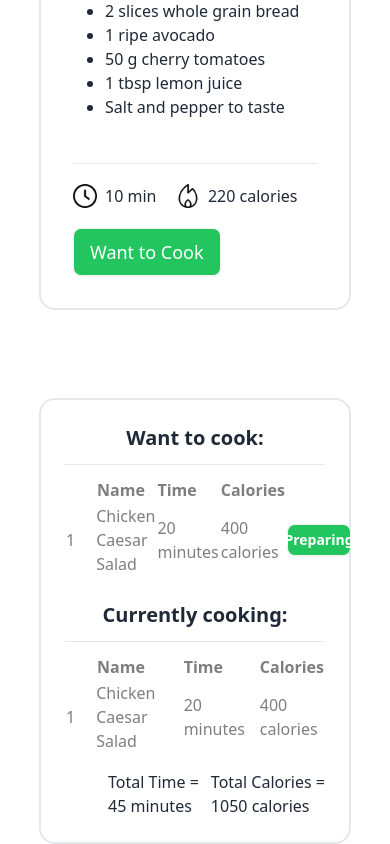
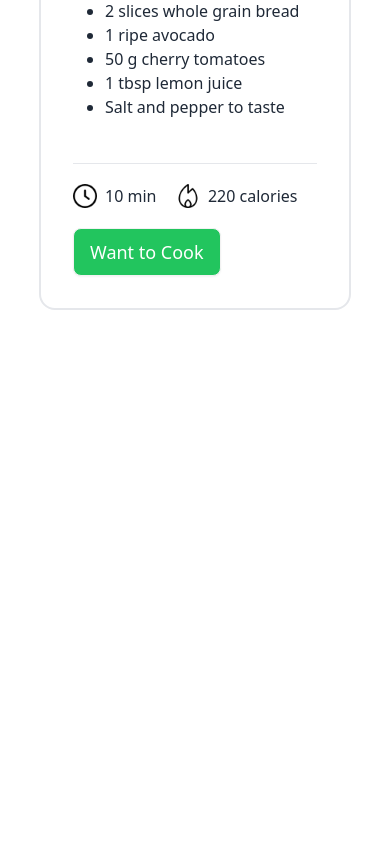
Before and after one commit to asif100a/Chefs-table, a React (Vite) app: page / in a window 390 px wide. Shown: the part 10024-10868 px from the top of the page. After the commit the page ends 10334 px from the top, so only its background shows below. Built offline with nearby package versions, Linux system fonts and the light colour scheme.

Commit message:
handle order list started

```diff
--- a/src/App.jsx
+++ b/src/App.jsx
@@ -5,16 +5,17 @@ import Header from './assets/Components/Header/Header'
 
 function App() {
 
-  const [order, setOrder] = useState([]);
+  const [orders, setOrders] = useState([]);
 
   const handleOrderFood = (items) => {
-    console.log(items);
+    const newOrders = [...orders, items];
+    setOrders(newOrders);
   };
 
   return (
     <>
       <Header></Header>
-      <Carts handleOrderFood={handleOrderFood}></Carts>
+      <Carts handleOrderFood={handleOrderFood} orders={orders}></Carts>
     </>
   )
 }
--- a/src/assets/Components/Carts/Carts.jsx
+++ b/src/assets/Components/Carts/Carts.jsx
@@ -1,9 +1,10 @@
 import PropTypes from 'prop-types';
 import { useEffect, useState } from 'react';
 import Cart from '../Cart/Cart';
+import DisplayOrder from '../DisplayOrder/DisplayOrder';
 
-const Carts = ({handleOrderFood}) => {
-    // console.log(handleOrderFood)
+const Carts = ({handleOrderFood, orders}) => {
+    // const {recipe_name, preparing_time, calories} = orders;
 
     const [carts, setCarts] = useState([]);
 
@@ -28,67 +29,9 @@ const Carts = ({handleOrderFood}) => {
                     }
                 </div>
 
-                <div className='border-2 w-full md:w-[25rem] h-fit px-6 rounded-2xl mt-16'>
-                    <div className='mt-6'>
-                        <h3 className='text-xl font-semibold text-center'>Want to cook: </h3>
-                        <hr className='my-3' />
-                    </div>
-                    <div>
-                        <table className='text-[#28282899]'>
-                            <thead>
-                                <tr>
-                                    <th colSpan={2} className='pl-8' align='left'>Name</th>
-                                    <th className='' align='left'>Time</th>
-                                    <th align='left'>Calories</th>
-                                </tr>
-                            </thead>
-                            <tbody>
-                                <tr className=''>
-                                    <td className=' pr-5'>1</td>
-                                    <td className=''>Chicken Caesar Salad</td>
-                                    <td>20 minutes</td>
-                                    <td>400 calories</td>
-                                    <td><button className='btn min-h-[2rem] h-[2rem] lg:min-h-[2.5rem] lg:h-[2.5rem] w-16 text-sm lg:text-base rounded-lg lg:rounded-full bg-green-500 text-white lg:w-fit px-1 lg:px-[10px]'>Preparing</button></td>
-                                </tr>
-                            </tbody>
-                        </table>
-                    </div>
-
-                    <div className='mt-6'>
-                        <h3 className='text-xl font-semibold text-center'>Currently cooking: </h3>
-                        <hr className='my-3' />
-                    </div>
-                    <div>
-                    <table className='text-[#28282899]'>
-                            <thead>
-                                <tr>
-                                    <th colSpan={2} className='pl-8' align='left'>Name</th>
-                                    <th className='' align='left'>Time</th>
-                                    <th align='left'>Calories</th>
-                                </tr>
-                            </thead>
-                            <tbody>
-                                <tr className=''>
-                                    <td className=' pr-5'>1</td>
-                                    <td className='w-32'>Chicken Caesar Salad</td>
-                                    <td className='w-24'>20 minutes</td>
-                                    <td>400 calories</td>
-
-                                </tr>
-                            </tbody>
-                        </table>
-                    </div>
-
-                    <div className='flex justify-end gap-3 pt-4 pb-6'>
-                        <p>Total Time = <br />
-                            45 minutes
-                        </p>
-
-                        <p>Total Calories = <br />
-                            1050 calories
-                        </p>
-                    </div>
-                </div>
+                {
+                    orders.map(order => <DisplayOrder order={order}></DisplayOrder>)
+                }
             </div>
         </div>
     );
--- /dev/null
+++ b/src/assets/Components/DisplayOrder/DisplayOrder.jsx
@@ -0,0 +1,76 @@
+import PropTypes from 'prop-types';
+
+const DisplayOrder = ({order}) => {
+    console.log(order)
+    return (
+        <div>
+            <div className='border-2 w-full md:w-[25rem] h-fit px-6 rounded-2xl mt-16'>
+                <div className='mt-6'>
+                    <h3 className='text-xl font-semibold text-center'>Want to cook: </h3>
+                    <hr className='my-3' />
+                </div>
+                <div>
+                    <table className='text-[#28282899]'>
+                        <thead>
+                            <tr>
+                                <th colSpan={2} className='pl-8' align='left'>Name</th>
+                                <th className='' align='left'>Time</th>
+                                <th align='left'>Calories</th>
+                            </tr>
+                        </thead>
+                        <tbody>
+                            <tr className=''>
+                                <td className=' pr-5'>1</td>
+                                <td className=''></td>
+                                <td></td>
+                                <td></td>
+                                <td><button className='btn min-h-[2rem] h-[2rem] lg:min-h-[2.5rem] lg:h-[2.5rem] w-16 text-sm lg:text-base rounded-lg lg:rounded-full bg-green-500 text-white lg:w-fit px-1 lg:px-[10px]'>Preparing</button></td>
+                            </tr>
+                        </tbody>
+                    </table>
+                </div>
+
+                <div className='mt-6'>
+                    <h3 className='text-xl font-semibold text-center'>Currently cooking: </h3>
+                    <hr className='my-3' />
+                </div>
+                <div>
+                    <table className='text-[#28282899]'>
+                        <thead>
+                            <tr>
+                                <th colSpan={2} className='pl-8' align='left'>Name</th>
+                                <th className='' align='left'>Time</th>
+                                <th align='left'>Calories</th>
+                            </tr>
+                        </thead>
+                        <tbody>
+                            <tr className=''>
+                                <td className=' pr-5'>1</td>
+                                <td className='w-32'>Chicken Caesar Salad</td>
+                                <td className='w-24'>20 minutes</td>
+                                <td>400 calories</td>
+
+                            </tr>
+                        </tbody>
+                    </table>
+                </div>
+
+                <div className='flex justify-end gap-3 pt-4 pb-6'>
+                    <p>Total Time = <br />
+                        45 minutes
+                    </p>
+
+                    <p>Total Calories = <br />
+                        1050 calories
+                    </p>
+                </div>
+            </div>
+        </div>
+    );
+};
+
+DisplayOrder.propTypes = {
+
+};
+
+export default DisplayOrder;
```
